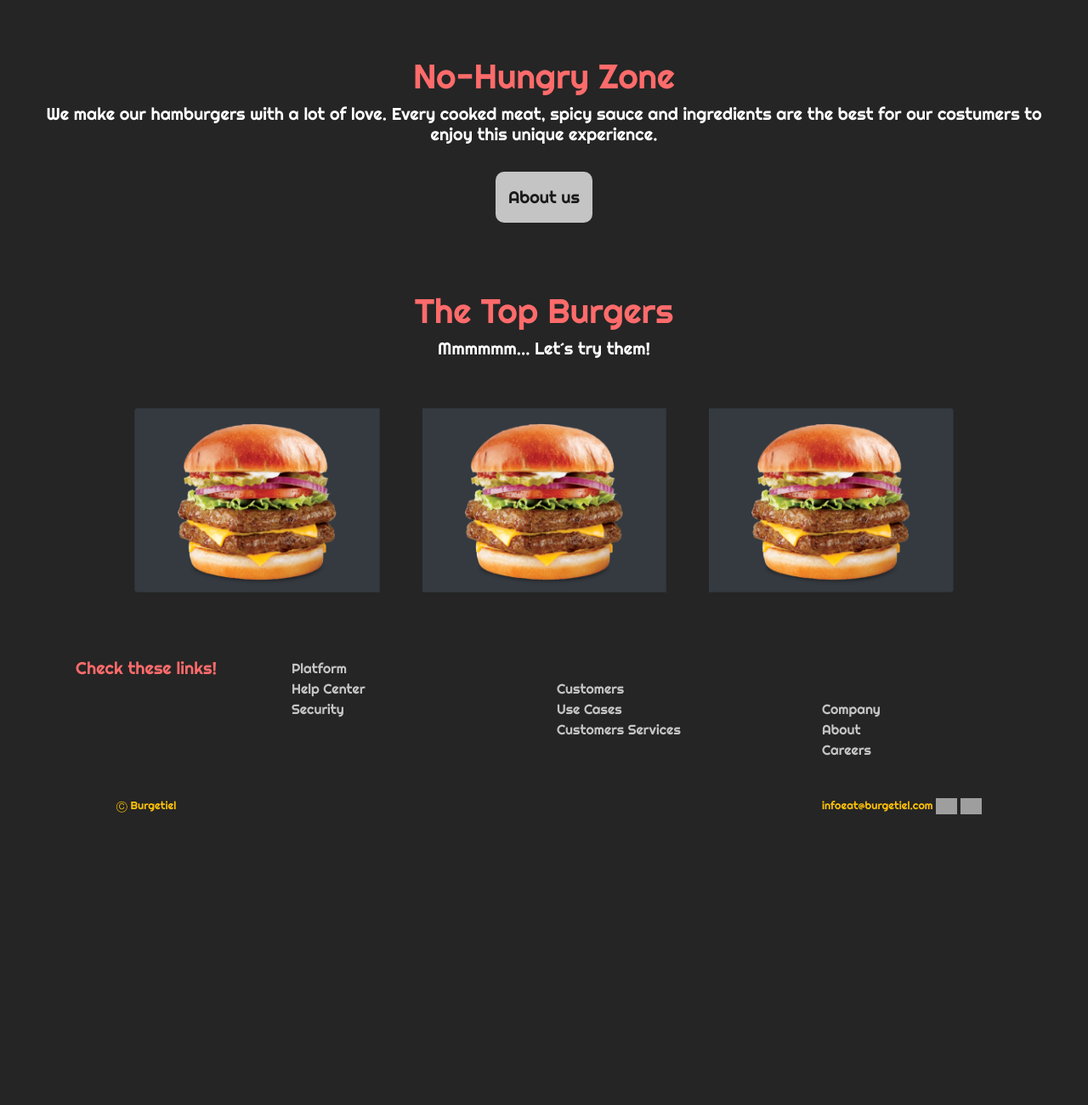
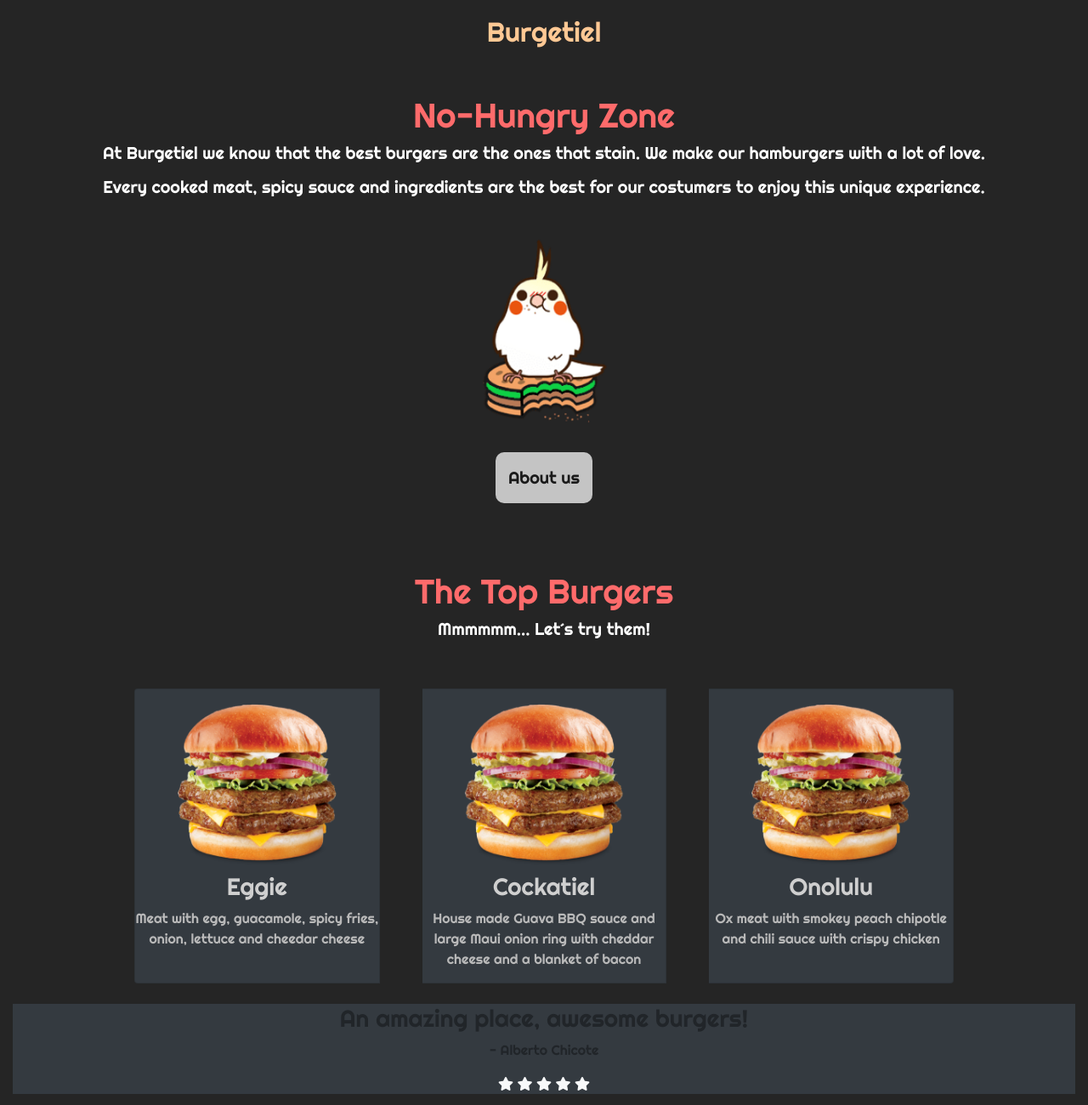
Before and after one commit to le4nnt0nn/diw-page-bootstrap, a plain HTML site: page site/index.html in a window 1280 px wide. Shown: the part 100-1400 px from the top of the page at 85% size. Before the commit the page ends 1082 px from the top, so only its background shows below. Drawn offline with nearby package versions, Linux system fonts and the light colour scheme; grey boxes are pictures that could not be loaded.

Commit message:
added hover for cards and new section

```diff
--- a/site/index.html
+++ b/site/index.html
@@ -9,7 +9,10 @@
     <!-- Bootstrap CSS -->
     <link rel="stylesheet" href="https://stackpath.bootstrapcdn.com/bootstrap/4.3.1/css/bootstrap.min.css"
         integrity="sha384-ggOyR0iXCbMQv3Xipma34MD+dH/1fQ784/j6cY/iJTQUOhcWr7x9JvoRxT2MZw1T" crossorigin="anonymous">
+    <!--Icons-->
+    <link rel="stylesheet" href="https://use.fontawesome.com/releases/v5.7.0/css/all.css" integrity="sha384-lZN37f5QGtY3VHgisS14W3ExzMWZxybE1SJSEsQp9S+oqd12jhcu+A56Ebc1zFSJ" crossorigin="anonymous">
     <title>Burgetiel | Discover the real taste</title>
+    <link rel="icon" type="image/x-icon" href="./img/logo.ico">
 </head>
 
 <body class="container-fluid">
@@ -31,11 +34,22 @@
     <div id="content">
         <!--section-2-->
         <div class="section-2 pb-md-3">
+            <div class="section-2-title text-center">
+                <h2 class="text-burger">Burgetiel</h2>
+            </div>
             <div class="section-2-text pricing-header px-3 py-3 pt-md-5 pb-md-4 mx-auto text-center">
                 <h1 class="section-2-text-title text-ketchup">No-Hungry Zone</h1>
-                <h3 class="section-2-text-subtext lead text-white">We make our hamburgers with
-                a lot of love. Every cooked meat, spicy sauce and ingredients are the best for our costumers to enjoy
-                this unique experience.</h3>
+                <h3 class="section-2-text-subtext lead text-white">
+                    <p>At Burgetiel we know that the best burgers are the ones that stain. We make our hamburgers with
+                        a lot of love.</p>
+                    <p>
+                        Every cooked meat, spicy sauce and ingredients are the best for our costumers to enjoy
+                        this unique experience.
+                    </p>
+                </h3>
+            </div>
+            <div class="section-2-img-content mb-4 text-center">
+                <img class="section-2-img" src="./img/cockatielHome.png">
             </div>
             <div class="section-2-button text-center">
                 <button class="section-2-button-btn">About us</button>
@@ -49,14 +63,34 @@
                 <div class="section-3-cards card-group d-flex d-inline-flex">
                     <div class="section-3-card card bg-dark text-center">
                         <img class="card-img-top" src="./img/b2.png">
+                        <h3>Eggie</h3>
+                        <p>Meat with egg, guacamole, spicy fries, onion, lettuce and cheedar cheese</p>
                     </div>
                     <div class="section-3-card card bg-dark text-center">
                         <img class="card-img-top" src="./img/b2.png">
+                        <h3>Cockatiel</h3>
+                        <p>House made Guava BBQ sauce and large Maui onion ring with cheddar cheese and a blanket of bacon</p>
                     </div>
                     <div class="section-3-card card bg-dark text-center">
                         <img class="card-img-top" src="./img/b2.png">
+                        <h3>Onolulu</h3>
+                        <p>Ox meat with smokey peach chipotle and chili sauce with crispy chicken</p>
                     </div>
                 </div>
+            </div>
+        </div>
+        <!--section-4-->
+        <div class="section-4">
+            <div class="section-4-review col-12 bg-dark text-center">
+                <h3 class="section-4-review-text">An amazing place, awesome burgers!</h3>
+                <p class="section-4-review-subtext"> - Alberto Chicote</p>
+                <p class="section-4-stars">
+                    <i class="fas fa-star text-light"></i>
+                    <i class="fas fa-star text-light"></i>
+                    <i class="fas fa-star text-light"></i>
+                    <i class="fas fa-star text-light"></i>
+                    <i class="fas fa-star text-light"></i>
+                </p>
             </div>
         </div>
         <!--footer-->
--- a/site/styles/home.css
+++ b/site/styles/home.css
@@ -5,6 +5,10 @@
 }
 
 /*Custom colors*/
+
+.text-burger {
+  color: #ffc894;
+}
 
 .text-ketchup {
   color: #FF6B6B;
@@ -15,6 +19,8 @@
 .container-fluid {
   background-color: #252525;
 }
+
+/*Nav styles*/
 
 .nav {
   padding: 10px;
@@ -30,6 +36,8 @@
   color: #f3a366;
 }
 
+/*Section2 styles*/
+
 .section-2-text {
   width: 1hv;
 }
@@ -44,10 +52,37 @@
   background-color: #C4C4C4;
 }
 
+.section-2-img {
+  width: 200px;
+}
+
+/*Section3 styles*/
+
 .section-3-card {
+  -webkit-transition:all .9s ease;
+  -moz-transition:all .9s ease;
+  -o-transition:all .9s ease;
+  -ms-transition:all .9s ease;
   width: 18rem;
   border-radius: 60px;
   margin: 50px;
+}
+
+.section-3-card:hover  {
+  opacity: 0.7;
+  -webkit-transform:scale(1.15);
+  -moz-transform:scale(1.15);
+  -ms-transform:scale(1.15);
+  -o-transform:scale(1.15);
+  transform:scale(1.15);
+}
+
+.section-3-card h3{
+  color: #cfcfcf;
+}
+
+.section-3-card p{
+  color: #b9b9b9;
 }
 
 footer li a{
```
